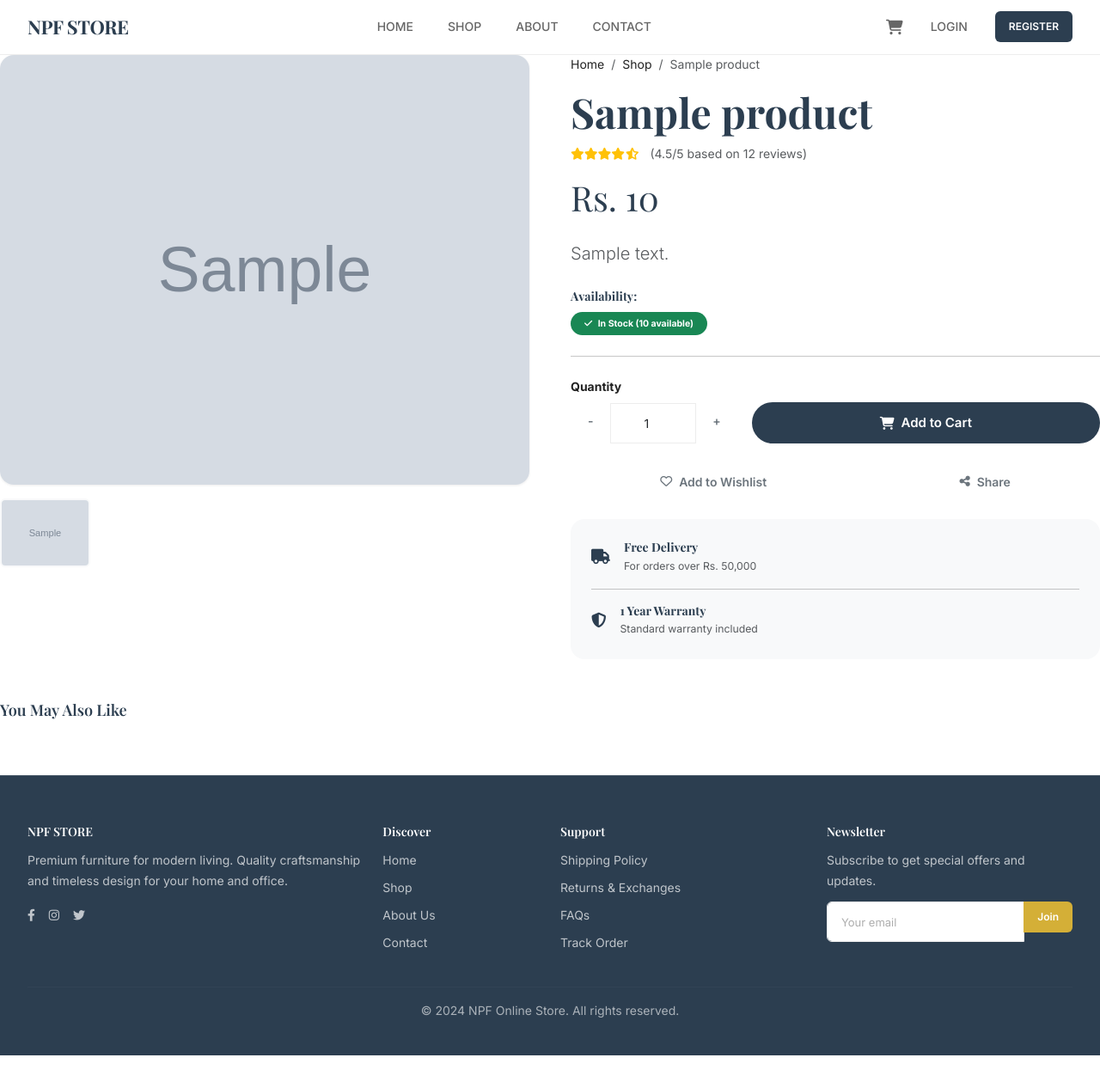
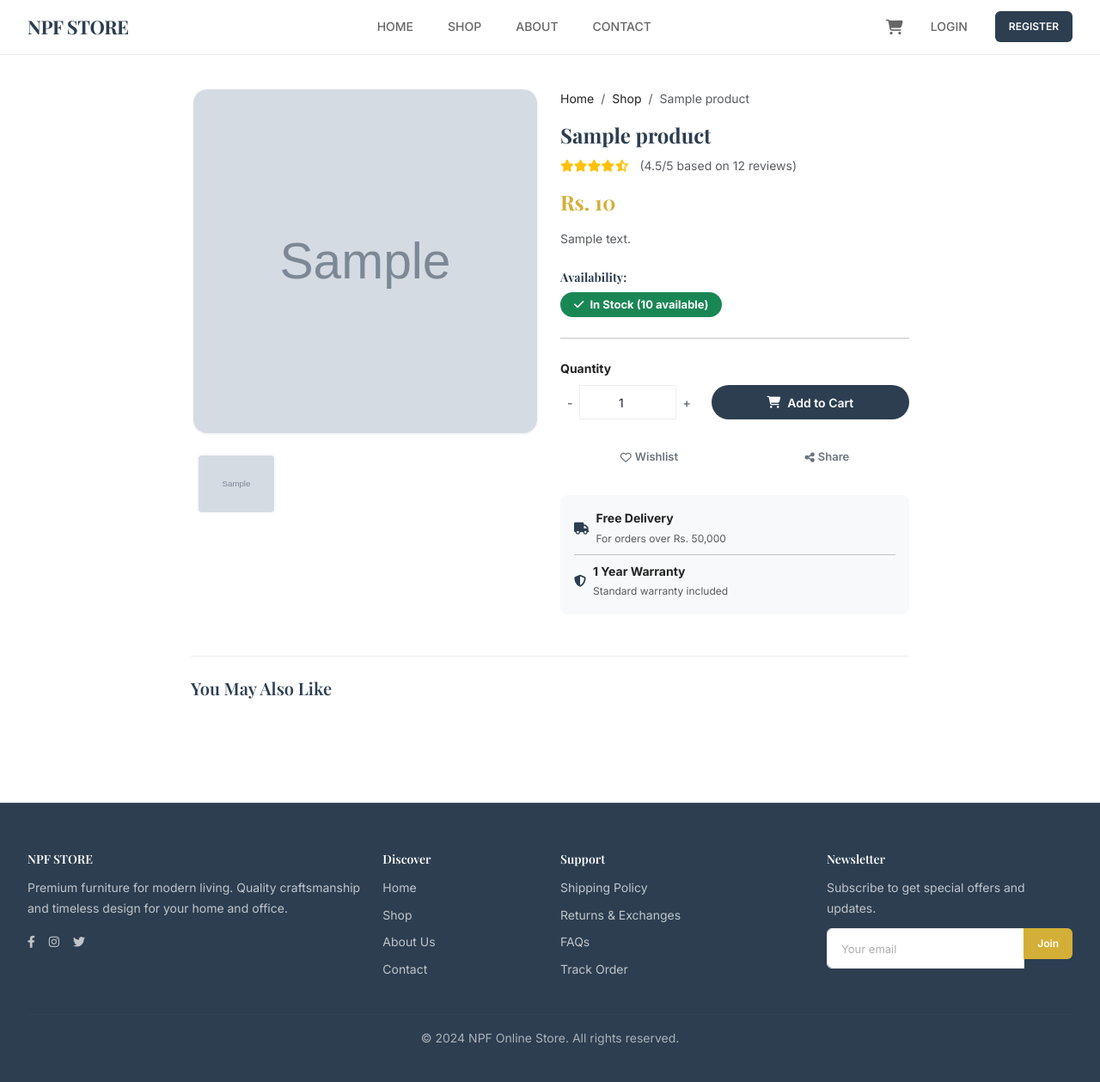
Before and after one commit to qureshi08/NPF-Online-Store, a Flask app: a page that uses app/templates/main/product_detail.html in a window 1280 px wide. Shown: the whole page at 86% size. Before the commit the page ends 1228 px from the top, so only its background shows below. Run offline with Flask 3, Linux system fonts and the light colour scheme; tables that the repository leaves empty hold one stand-in row (values such as "Sample post"); grey boxes marked "Sample" are stand-in pictures.

Commit message:
Redesign product detail and cart pages: smaller, centered, premium layout with max-width 900px and reduced font sizes for better visual balance

```diff
--- a/app/templates/main/product_detail.html
+++ b/app/templates/main/product_detail.html
@@ -1,22 +1,24 @@
 {% extends "base.html" %}
 
 {% block content %}
-<div class="row g-5 mb-5">
+<div class="container" style="max-width: 900px; padding-top: 2.5rem; padding-bottom: 2.5rem;">
+    <div class="row g-4 mb-5">
         <!-- Product Images -->
         <div class="col-md-6" data-aos="fade-right">
-        <div class="swiper product-swiper rounded-4 overflow-hidden shadow-sm mb-3">
+            <div class="swiper product-swiper rounded-4 overflow-hidden shadow-sm mb-3"
+                style="max-width: 400px; margin: 0 auto;">
                 <div class="swiper-wrapper">
                     {% if product.images.all() %}
                     {% for image in product.images %}
                     <div class="swiper-slide">
-                    <img src="{{ image.image_url }}" class="w-100 object-fit-cover" style="height: 500px;"
+                        <img src="{{ image.image_url }}" class="w-100 object-fit-cover" style="height: 400px;"
                             alt="{{ product.name }}">
                     </div>
                     {% endfor %}
                     {% else %}
                     <div class="swiper-slide">
-                    <img src="https://via.placeholder.com/600x600" class="w-100 object-fit-cover" style="height: 500px;"
-                        alt="No Image">
+                        <img src="https://via.placeholder.com/400x400" class="w-100 object-fit-cover"
+                            style="height: 400px;" alt="No Image">
                     </div>
                     {% endif %}
                 </div>
@@ -25,13 +27,13 @@
                 <div class="swiper-pagination"></div>
             </div>
 
-        <!-- Thumbnails (Optional enhancement for later) -->
-        <div class="row g-2">
+            <!-- Thumbnails -->
+            <div class="row g-2" style="max-width: 400px; margin: 0 auto;">
                 {% for image in product.images %}
                 <div class="col-3">
                     <img src="{{ image.image_url }}"
                         class="img-fluid rounded cursor-pointer border border-2 border-light hover-border-primary"
-                    style="height: 80px; object-fit: cover;" alt="Thumbnail">
+                        style="height: 70px; object-fit: cover;" alt="Thumbnail">
                 </div>
                 {% endfor %}
             </div>
@@ -39,16 +41,16 @@
 
         <!-- Product Info -->
         <div class="col-md-6" data-aos="fade-left">
-        <nav aria-label="breadcrumb" class="mb-3">
-            <ol class="breadcrumb">
+            <nav aria-label="breadcrumb" class="mb-2">
+                <ol class="breadcrumb" style="font-size: 0.875rem;">
                     <li class="breadcrumb-item"><a href="{{ url_for('main.index') }}">Home</a></li>
                     <li class="breadcrumb-item"><a href="{{ url_for('main.shop') }}">Shop</a></li>
                     <li class="breadcrumb-item active" aria-current="page">{{ product.name }}</li>
                 </ol>
             </nav>
 
-        <h1 class="display-5 fw-bold mb-2">{{ product.name }}</h1>
-        <div class="mb-3">
+            <h1 class="fw-bold mb-2" style="font-size: 1.5rem;">{{ product.name }}</h1>
+            <div class="mb-3" style="font-size: 0.875rem;">
                 <span class="text-warning">
                     <i class="fas fa-star"></i><i class="fas fa-star"></i><i class="fas fa-star"></i><i
                         class="fas fa-star"></i><i class="fas fa-star-half-alt"></i>
@@ -56,17 +58,20 @@
                 <span class="text-muted ms-2">(4.5/5 based on 12 reviews)</span>
             </div>
 
-        <h2 class="price-tag display-6 mb-4">Rs. {{ "{:,}".format(product.price|int) }}</h2>
+            <h2 class="price-tag fw-bold mb-3" style="font-size: 1.5rem; color: var(--accent);">Rs. {{
+                "{:,}".format(product.price|int) }}</h2>
 
-        <p class="lead text-muted mb-4">{{ product.description }}</p>
+            <p class="text-muted mb-4" style="font-size: 0.875rem; line-height: 1.6;">{{ product.description }}</p>
 
             <div class="mb-4">
-            <h6 class="fw-bold mb-2">Availability:</h6>
+                <h6 class="fw-bold mb-2" style="font-size: 0.875rem;">Availability:</h6>
                 {% if product.stock > 0 %}
-            <span class="badge bg-success rounded-pill px-3 py-2"><i class="fas fa-check me-1"></i> In Stock ({{
+                <span class="badge bg-success rounded-pill px-3 py-2" style="font-size: 0.8125rem;"><i
+                        class="fas fa-check me-1"></i> In Stock ({{
                     product.stock }} available)</span>
                 {% else %}
-            <span class="badge bg-danger rounded-pill px-3 py-2"><i class="fas fa-times me-1"></i> Out of Stock</span>
+                <span class="badge bg-danger rounded-pill px-3 py-2" style="font-size: 0.8125rem;"><i
+                        class="fas fa-times me-1"></i> Out of Stock</span>
                 {% endif %}
             </div>
 
@@ -74,58 +79,60 @@
 
             <form action="{{ url_for('cart.add_to_cart', product_id=product.id) }}" method="post">
                 <div class="row g-3 align-items-end mb-4">
-                <div class="col-md-4">
-                    <label for="quantity" class="form-label fw-bold">Quantity</label>
-                    <div class="input-group">
+                    <div class="col-md-5">
+                        <label for="quantity" class="form-label fw-bold" style="font-size: 0.875rem;">Quantity</label>
+                        <div class="input-group input-group-sm">
                             <button class="btn btn-outline-secondary" type="button" onclick="decrementQty()">-</button>
-                        <input type="number" class="form-control text-center" id="quantity" name="quantity" value="1"
-                            min="1" max="{{ product.stock }}">
+                            <input type="number" class="form-control text-center" id="quantity" name="quantity"
+                                value="1" min="1" max="{{ product.stock }}">
                             <button class="btn btn-outline-secondary" type="button" onclick="incrementQty()">+</button>
                         </div>
                     </div>
-                <div class="col-md-8">
-                    <button type="submit" class="btn btn-primary btn-lg w-100 rounded-pill" {% if product.stock==0
-                        %}disabled{% endif %}>
+                    <div class="col-md-7">
+                        <button type="submit" class="btn btn-primary w-100 rounded-pill"
+                            style="font-size: 0.875rem; padding: 0.5rem 1rem;" {% if product.stock==0 %}disabled{% endif
+                            %}>
                             <i class="fas fa-shopping-cart me-2"></i> Add to Cart
                         </button>
                     </div>
                 </div>
             </form>
 
-        <div class="d-flex gap-3">
-            <button class="btn btn-outline-secondary rounded-pill flex-grow-1"><i class="far fa-heart me-2"></i> Add to
+            <div class="d-flex gap-2 mb-4">
+                <button class="btn btn-outline-secondary rounded-pill flex-grow-1"
+                    style="font-size: 0.8125rem; padding: 0.4rem 0.8rem;"><i class="far fa-heart me-1"></i>
                     Wishlist</button>
-            <button class="btn btn-outline-secondary rounded-pill flex-grow-1"><i class="fas fa-share-alt me-2"></i>
+                <button class="btn btn-outline-secondary rounded-pill flex-grow-1"
+                    style="font-size: 0.8125rem; padding: 0.4rem 0.8rem;"><i class="fas fa-share-alt me-1"></i>
                     Share</button>
             </div>
 
-        <div class="mt-4 p-4 bg-light rounded-4">
+            <div class="p-3 bg-light rounded-3" style="font-size: 0.875rem;">
                 <div class="d-flex align-items-center mb-2">
-                <i class="fas fa-truck text-primary-custom me-3 fa-lg"></i>
+                    <i class="fas fa-truck text-primary-custom me-2"></i>
                     <div>
-                    <h6 class="mb-0 fw-bold">Free Delivery</h6>
-                    <small class="text-muted">For orders over Rs. 50,000</small>
+                        <div class="fw-bold" style="font-size: 0.875rem;">Free Delivery</div>
+                        <small class="text-muted" style="font-size: 0.75rem;">For orders over Rs. 50,000</small>
                     </div>
                 </div>
-            <hr>
+                <hr class="my-2">
                 <div class="d-flex align-items-center">
-                <i class="fas fa-shield-alt text-primary-custom me-3 fa-lg"></i>
+                    <i class="fas fa-shield-alt text-primary-custom me-2"></i>
                     <div>
-                    <h6 class="mb-0 fw-bold">1 Year Warranty</h6>
-                    <small class="text-muted">Standard warranty included</small>
+                        <div class="fw-bold" style="font-size: 0.875rem;">1 Year Warranty</div>
+                        <small class="text-muted" style="font-size: 0.75rem;">Standard warranty included</small>
                     </div>
                 </div>
             </div>
         </div>
     </div>
 
-<!-- Related Products (Placeholder logic for now) -->
-<div class="mb-5" data-aos="fade-up">
-    <h3 class="mb-4">You May Also Like</h3>
-    <div class="row row-cols-1 row-cols-md-4 g-4">
-        <!-- We would ideally pass related_products from the route. For now, we can't easily query here without route change.
-             So we will skip this or use a placeholder if we had the data.
-             Let's leave it empty for now or show a message if no related products passed. -->
+    <!-- Related Products -->
+    <div class="related-products mt-5 pt-4" data-aos="fade-up">
+        <h3 class="mb-4" style="font-size: 1.25rem;">You May Also Like</h3>
+        <div class="row row-cols-2 row-cols-md-4 g-3">
+            <!-- Placeholder for related products -->
+        </div>
     </div>
 </div>
 {% endblock %}
```
Also changed, not shown: app/templates/cart/cart.html (+40 -33 lines). Lines whose indentation alone changed are shown as unchanged.
